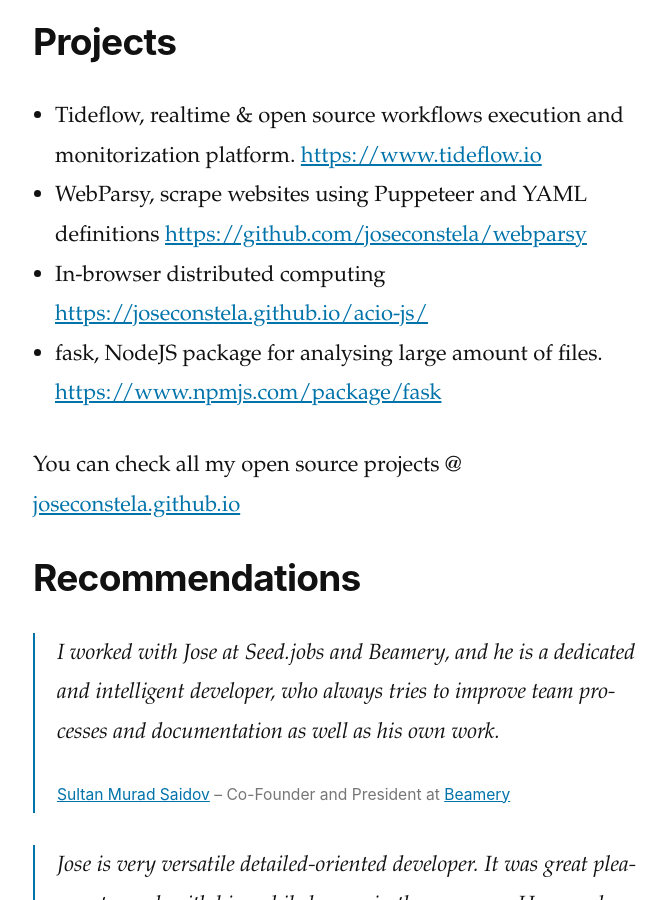
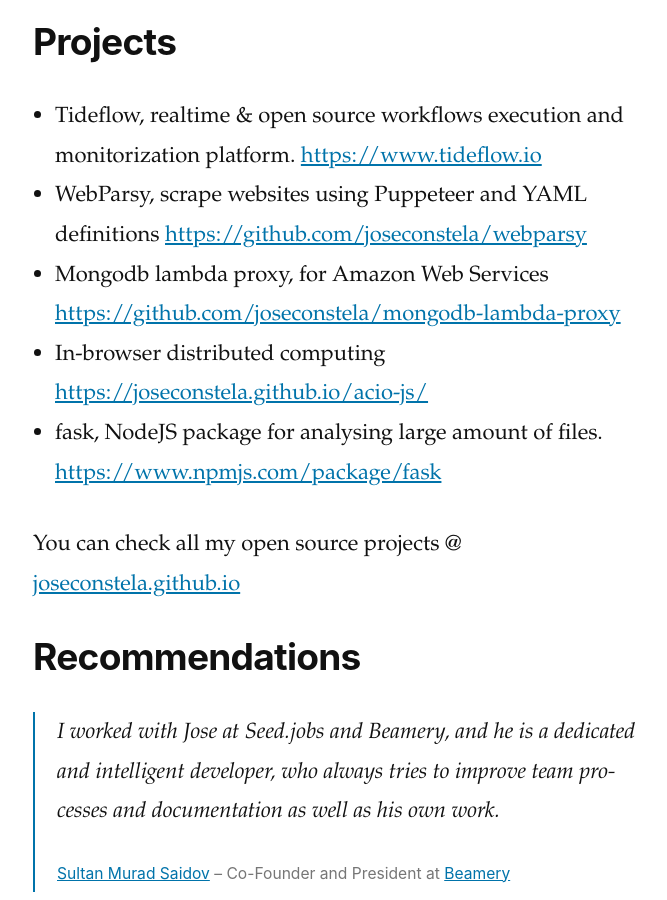
Before and after one commit to joseconstela/joseconstela.github.io, a Jekyll site: the page built from index.md, in a window 1280 px wide and 900 px high, scrolled down 974 px. Shown: the whole window, without its empty margins (155-822 px from the left). Built offline with Jekyll 4.4.1, drawn with Linux system fonts in a browser that asks for light colours.

Commit message:
Update index.md

```diff
--- a/index.md
+++ b/index.md
@@ -16,6 +16,7 @@ I also sponsor, co-organize and give JavaScript talks on [JavaScript Ourense’s
 
 *   Tideflow, realtime & open source workflows execution and monitorization platform. [https://www.tideflow.io](https://www.tideflow.io)
 *   WebParsy, scrape websites using Puppeteer and YAML definitions [https://github.com/joseconstela/webparsy](https://github.com/joseconstela/webparsy)
+*   Mongodb lambda proxy, for Amazon Web Services [https://github.com/joseconstela/mongodb-lambda-proxy](https://github.com/joseconstela/mongodb-lambda-proxy)
 *   In-browser distributed computing [https://joseconstela.github.io/acio-js/](https://joseconstela.github.io/acio-js/)
 *   fask, NodeJS package for analysing large amount of files. [https://www.npmjs.com/package/fask](https://www.npmjs.com/package/fask)
 
```
